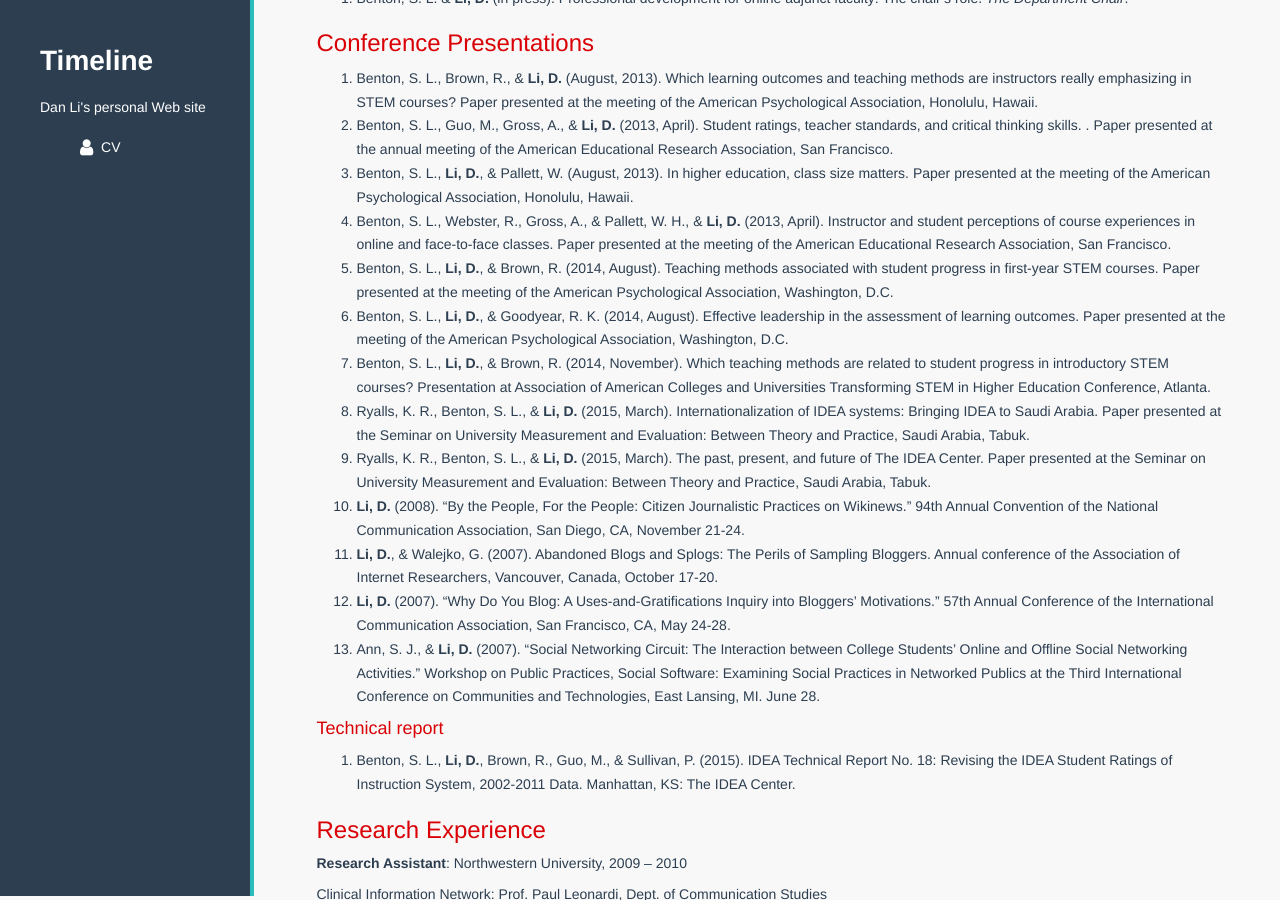
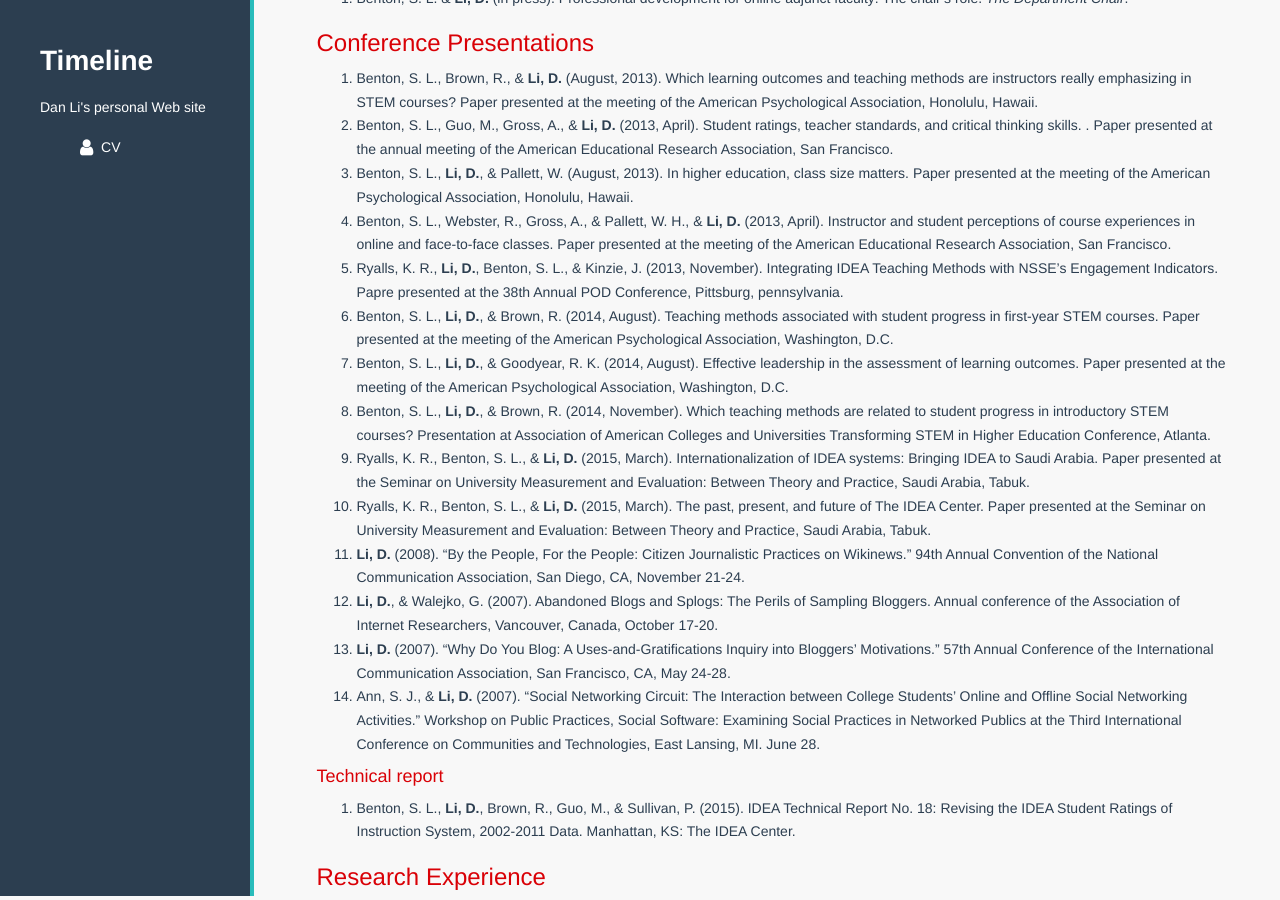
Before and after one commit to danli-ds/danliIDEA.github.io, a Jekyll site: the page built from CV/index.md, in a window 1280 px wide and 900 px high, scrolled down 824 px. Built offline with Jekyll 4.4.1, drawn with Linux system fonts in a browser that asks for light colours; nearby versions of some CDN libraries; Markdown is read by kramdown in place of the engine named in the settings.

Commit message:
add POD 2013 presentation

```diff
--- a/CV/index.md
+++ b/CV/index.md
@@ -45,6 +45,7 @@ Compliance auditor, Kansas State University, 2011 - 2012
 1. Benton, S. L., Guo, M., Gross, A., & **Li, D.** (2013, April). Student ratings, teacher standards, and critical thinking skills. . Paper presented at the annual meeting of the American Educational Research Association, San Francisco.
 1. Benton, S. L., **Li, D.**, & Pallett, W. (August, 2013). In higher education, class size matters. Paper presented at the meeting of the American Psychological Association, Honolulu, Hawaii.
 1. Benton, S. L., Webster, R., Gross, A., & Pallett, W. H., & **Li, D.** (2013, April). Instructor and student perceptions of course experiences in online and face-to-face classes. Paper presented at the meeting of the American Educational Research Association, San Francisco.
+1. Ryalls, K. R., **Li, D.**, Benton, S. L., & Kinzie, J. (2013, November). Integrating IDEA Teaching Methods with NSSE’s Engagement Indicators. Papre presented at the 38th Annual POD Conference, Pittsburg, pennsylvania.
 1. Benton, S. L., **Li, D.**, & Brown, R. (2014, August). Teaching methods associated with student progress in first-year STEM courses. Paper presented at the meeting of the American Psychological Association, Washington, D.C.
 1. Benton, S. L., **Li, D.**, & Goodyear, R. K. (2014, August). Effective leadership in the assessment of learning outcomes. Paper presented at the meeting of the American Psychological Association, Washington, D.C.
 1. Benton, S. L., **Li, D.**, & Brown, R. (2014, November). Which teaching methods are related to student progress in introductory STEM courses? Presentation at Association of American Colleges and Universities Transforming STEM in Higher Education Conference, Atlanta.
```
